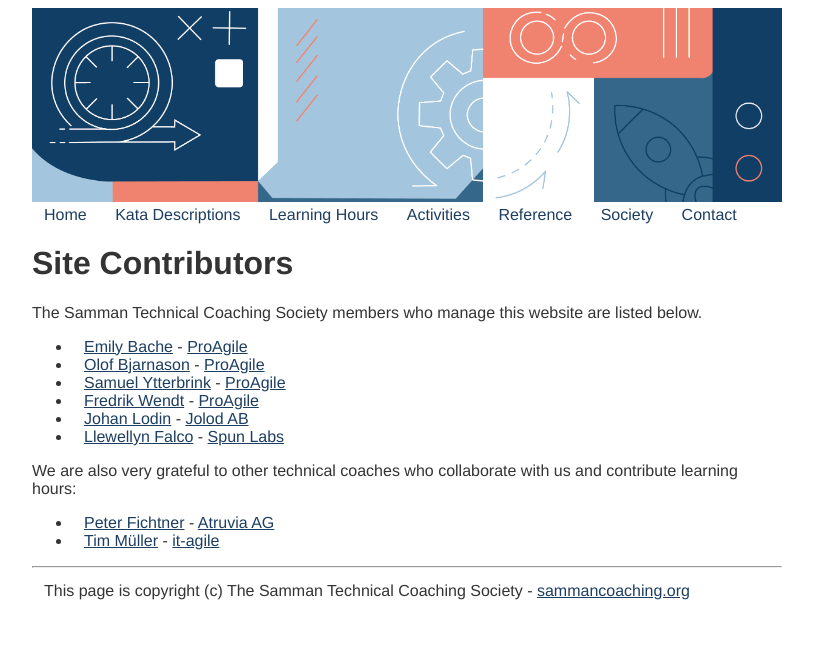
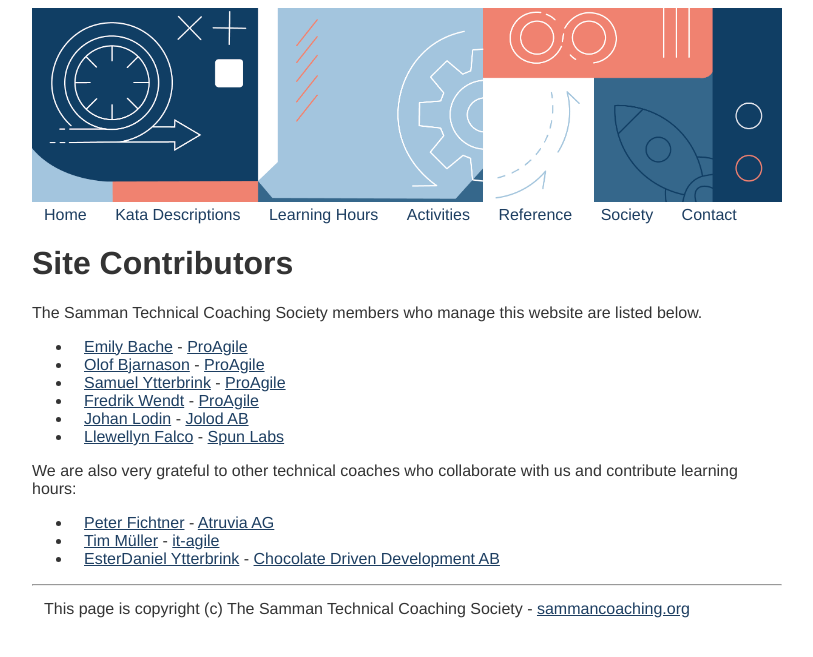
Before and after one commit to sammancoaching/website, a Jekyll site: the page built from society/contributors/index.md, in a window 1280 px wide. Shown: the top 657 px of the page, without its empty margins (233-1046 px from the left). Built offline with Jekyll 4.4.1, drawn with Linux system fonts in a browser that asks for light colours.

Commit message:
ED Ytterbrink as a contributor

```diff
--- a/_data/contributors.yml
+++ b/_data/contributors.yml
@@ -38,3 +38,8 @@ agmsytim:
   url: http://it-agile.de/
   affiliation: it-agile
   member: no
+edytterbrink:
+  title: EsterDaniel Ytterbrink
+  url: https://www.chocolatedrivendevelopment.com
+  affiliation: Chocolate Driven Development AB
+  member: no
```
Also changed, not shown: society/contributors/edytterbrink.md (added, +10 -0 lines).
